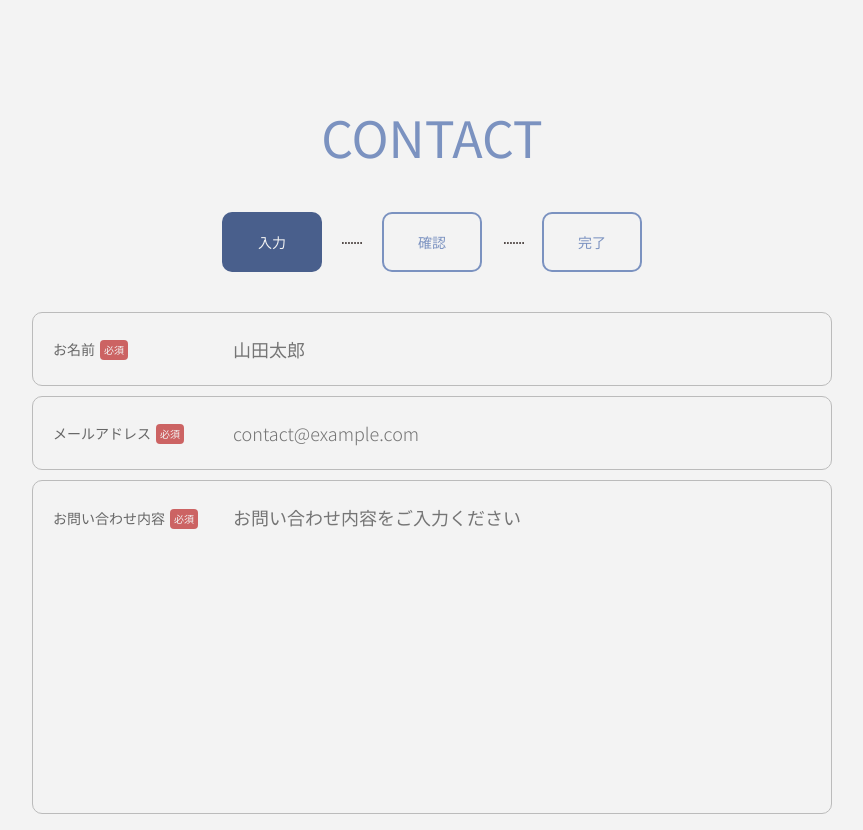
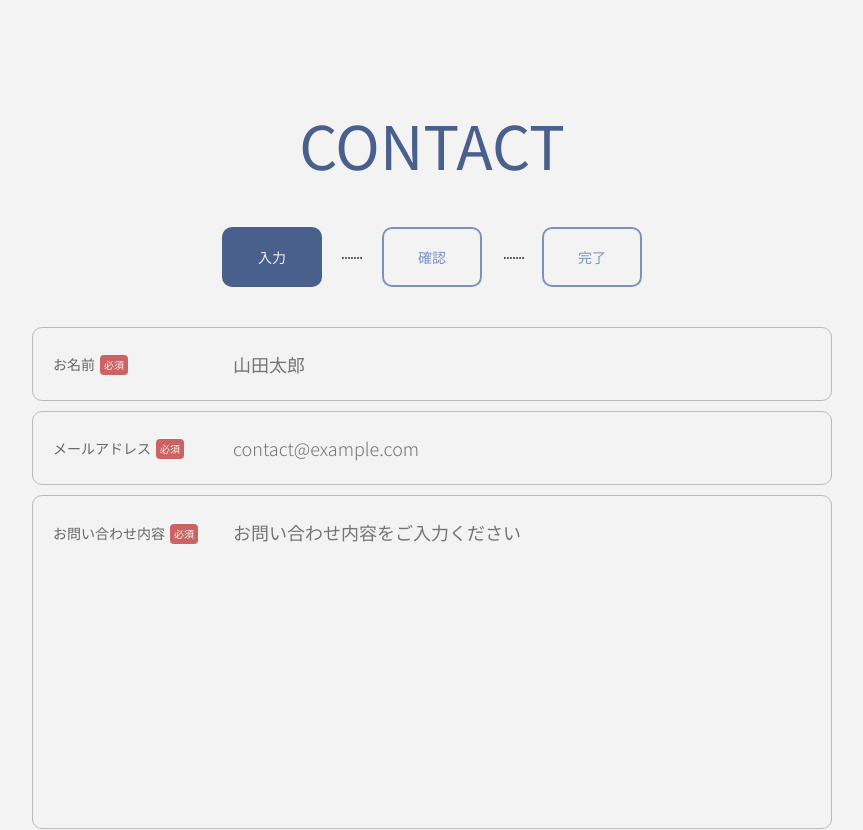
Before and after one commit to shuuu612/shuuu, a Nuxt app: page /contact in a window 1280 px wide. Shown: the top 830 px of the page, without its empty margins (208-1071 px from the left). Built offline with nearby package versions, Linux system fonts and the light colour scheme.

Commit message:
[update] 見た目の微調整

```diff
--- a/pages/contact/index.vue
+++ b/pages/contact/index.vue
@@ -219,9 +219,9 @@ export default {
 
 .title {
   margin-bottom: 40px;
-  color: var(--color2);
+  color: var(--color4);
   font-weight: 400;
-  font-size: 50px;
+  font-size: 60px;
 }
 
 .status-outer {
@@ -266,8 +266,7 @@ export default {
   }
 }
 
-.input,
-.check {
+.input,.check {
   position: relative;
   margin-right: 60px;
   &::before {
@@ -306,7 +305,7 @@ export default {
   background-color: var(--black);
   color: var(--white);
   font-size: var(--font-size-xl);
-  transition: background-color 0.2s;
+  transition: background-color .2s;
 
   @include hover() {
     background-color: var(--gray10);
@@ -335,4 +334,5 @@ export default {
   font-size: var(--font-size-4xl);
   line-height: 2em;
 }
+
 </style>
```
